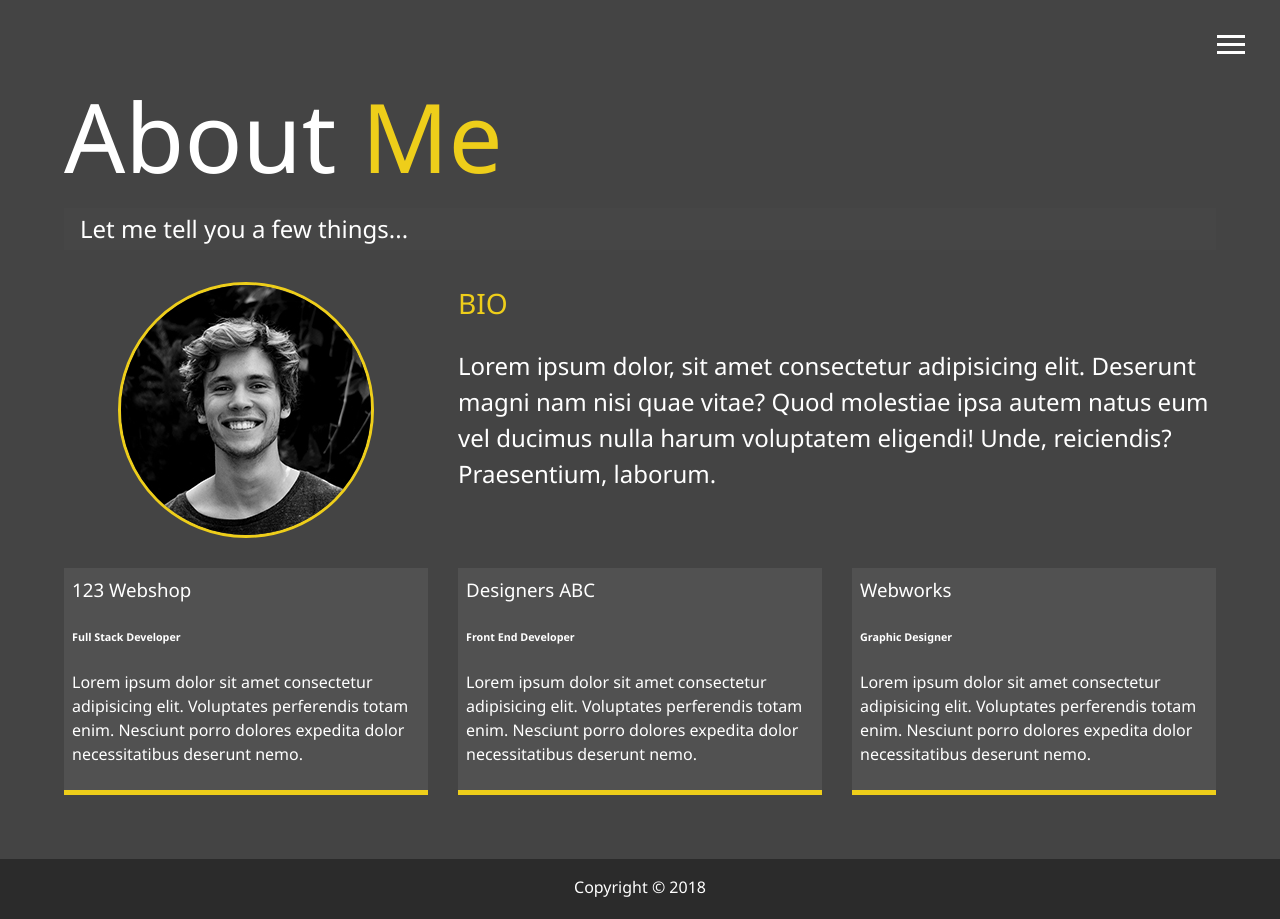
After one commit to MeBoss/modern_portfolio, a PHP site: page /dist/about.html in a window 1280 px wide. The commit adds this page. Run offline with PHP 8.4, Linux system fonts and the light colour scheme; some libraries are stand-ins or nearby versions.

Commit message:
Set text color function & about page

```diff
--- /dev/null
+++ b/dist/about.html
@@ -0,0 +1,94 @@
+<!DOCTYPE html>
+<html lang="en">
+
+<head>
+    <meta charset="UTF-8">
+    <meta name="viewport" content="width=device-width, initial-scale=1.0">
+    <meta http-equiv="X-UA-Compatible" content="ie=edge">
+    <link rel="stylesheet" href="https://use.fontawesome.com/releases/v5.2.0/css/all.css" integrity="sha384-hWVjflwFxL6sNzntih27bfxkr27PmbbK/iSvJ+a4+0owXq79v+lsFkW54bOGbiDQ" crossorigin="anonymous">
+
+    <link rel="stylesheet" href="css/main.css">
+    <title>About Me</title>
+</head>
+
+<body>
+    <header>
+        <div class="menu-btn">
+            <div class="btn-line"></div>
+            <div class="btn-line"></div>
+            <div class="btn-line"></div>
+        </div>
+
+        <nav class="menu">
+            <div class="menu-branding">
+                <div class="portrait"></div>
+            </div>
+            <ul class="menu-nav">
+                <li class="nav-item">
+                    <a href="/" class="nav-link">
+                        Home
+                    </a>
+                </li>
+                <li class="nav-item current">
+                    <a href="about.html" class="nav-link">
+                        About Me
+                    </a>
+                </li>
+                <li class="nav-item">
+                    <a href="work.html" class="nav-link">
+                        My Work
+                    </a>
+                </li>
+                <li class="nav-item">
+                    <a href="contact.html" class="nav-link">
+                        How To Reach Me
+                    </a>
+                </li>
+            </ul>
+        </nav>
+    </header>
+
+    <main id="about">
+        <h1 class="lg-heading">
+            About
+            <span class="text-secondary">Me</span>
+        </h1>
+        <h2 class="sm-heading">
+            Let me tell you a few things...
+        </h2>
+        <div class="about-info">
+            <img src="img/portrait.jpg" alt="John Doe" class="bio-image">
+
+            <div class="bio">
+                <h3 class="text-secondary">BIO</h3>
+                <p>Lorem ipsum dolor, sit amet consectetur adipisicing elit. Deserunt magni nam nisi quae vitae? Quod molestiae ipsa autem natus eum vel ducimus nulla harum voluptatem eligendi! Unde, reiciendis? Praesentium, laborum.</p>
+            </div>
+
+            <div class="job job-1">
+                <h3>123 Webshop</h3>
+                <h6>Full Stack Developer</h6>
+                <p>Lorem ipsum dolor sit amet consectetur adipisicing elit. Voluptates perferendis totam enim. Nesciunt porro dolores expedita dolor necessitatibus deserunt nemo.</p>
+            </div>
+
+            <div class="job job-2">
+                <h3>Designers ABC</h3>
+                <h6>Front End Developer</h6>
+                <p>Lorem ipsum dolor sit amet consectetur adipisicing elit. Voluptates perferendis totam enim. Nesciunt porro dolores expedita dolor necessitatibus deserunt nemo.</p>
+            </div>
+
+            <div class="job job-3">
+                <h3>Webworks</h3>
+                <h6>Graphic Designer</h6>
+                <p>Lorem ipsum dolor sit amet consectetur adipisicing elit. Voluptates perferendis totam enim. Nesciunt porro dolores expedita dolor necessitatibus deserunt nemo.</p>
+            </div>
+        </div>
+    </main>
+
+    <footer id="main-footer">
+        Copyright &copy; 2018
+    </footer>
+
+    <script src="js/main.js"></script>
+</body>
+
+</html>
--- a/dist/css/main.css
+++ b/dist/css/main.css
@@ -175,7 +144,7 @@ header {
 
 main {
   padding: 4rem;
-  height: 100%; }
+  min-height: calc(100vh - 60px); }
   main .icons {
     margin-top: 1rem; }
     main .icons a {
@@ -187,3 +156,68 @@ main {
     overflow: hidden; }
     main#home h1 {
       margin-top: 20vh; }
+
+.about-info {
+  display: grid;
+  grid-gap: 30px;
+  grid-template-areas: 'bioimage bio bio' 'job1 job2 job3';
+  grid-template-columns: repeat(3, 1fr); }
+  .about-info .bio-image {
+    grid-area: bioimage;
+    margin: auto;
+    border-radius: 50%;
+    border: #eece1a 3px solid; }
+  .about-info .bio {
+    grid-area: bio;
+    font-size: 1.5rem; }
+  .about-info .job-1 {
+    grid-area: job1; }
+  .about-info .job-2 {
+    grid-area: job2; }
+  .about-info .job-3 {
+    grid-area: job3; }
+  .about-info .job {
+    background: #515151;
+    padding: 0.5rem;
+    border-bottom: #eece1a 5px solid; }
+
+#main-footer {
+  text-align: center;
+  padding: 1rem;
+  background: #2b2b2b;
+  color: #fff;
+  height: 60px; }
+
+@media screen and (max-width: 768px) {
+  main {
+    align-items: center;
+    text-align: center; }
+    main .lg-heading {
+      line-height: 1;
+      margin-bottom: 1rem; }
+  ul.menu-nav,
+  div.menu-branding {
+    float: none;
+    width: 100%;
+    min-height: 0; }
+    ul.menu-nav.show,
+    div.menu-branding.show {
+      transform: translate3d(0, 0, 0); }
+  .menu-nav {
+    height: 75vh;
+    transform: translate3d(-100%, 0, 0);
+    font-size: 24px; }
+  .menu-branding {
+    height: 25vh;
+    transform: translate3d(100%, 0, 0); }
+    .menu-branding .portrait {
+      background: url("../img/portrait_small.jpg");
+      width: 150px;
+      height: 150px; }
+  .about-info {
+    grid-template-areas: 'bioimage' 'bio' 'job1' 'job2' 'job3';
+    grid-template-columns: 1fr; } }
+
+@media screen and (max-width: 500px) {
+  main#home h1 {
+    margin-top: 10vh; } }
--- a/scss/_config.scss
+++ b/scss/_config.scss
@@ -27,6 +27,16 @@ $background-opacity: 0.9;
     }
 }
 
+// Set Text Color
+@function set-text-color($color) {
+    @if (lightness($color) > 40) {
+        @return #000;
+    }
+    @else {
+        @return #fff;
+    }
+}
+
 // Media Query Mixins
 @mixin mediaSm {
     @media screen and (max-width: 500px) {
--- a/scss/_menu.scss
+++ b/scss/_menu.scss
@@ -10,7 +10,7 @@
         width: 28px;
         height: 3px;
         margin: 0 0 5px 0;
-        background: #fff;
+        background: set-text-color($primary-color);
         @include easeOut;
     } // Rotate Into X With Menu Lines
     &.close {
@@ -97,7 +97,7 @@
         text-transform: uppercase;
         padding: 1rem 0;
         font-weight: 300;
-        color: #fff;
+        color: set-text-color($primary-color);
         text-decoration: none;
         @include easeOut;
         &:hover {
--- a/scss/_mobile.scss
+++ b/scss/_mobile.scss
@@ -37,6 +37,10 @@
             height: 150px;
         }
     }
+    .about-info {
+        grid-template-areas: 'bioimage' 'bio' 'job1' 'job2' 'job3';
+        grid-template-columns: 1fr;
+    }
 }
 
 // Smartphones
--- a/scss/main.scss
+++ b/scss/main.scss
@@ -1,6 +1,5 @@
 @import 'config';
 @import 'menu';
-@import 'mobile';
 * {
     box-sizing: border-box;
 }
@@ -8,7 +7,7 @@
 body {
     @include background;
     background: $primary-color;
-    color: #fff;
+    color: set-text-color($primary-color);
     height: 100%;
     margin: 0;
     font-family: 'Segoe UI', Tahoma, Geneva, Verdana, sans-serif;
@@ -47,8 +46,8 @@ header {
 }
 
 main {
-    padding: 4rem;
-    height: 100%;
+    padding: 4rem; // height: 100%;
+    min-height: calc(100vh - 60px);
     .icons {
         margin-top: 1rem;
         a {
@@ -66,3 +65,44 @@ main {
         }
     }
 }
+
+.about-info {
+    display: grid;
+    grid-gap: 30px;
+    grid-template-areas: 'bioimage bio bio' 'job1 job2 job3';
+    grid-template-columns: repeat(3, 1fr);
+    .bio-image {
+        grid-area: bioimage;
+        margin: auto;
+        border-radius: 50%;
+        border: $secondary-color 3px solid;
+    }
+    .bio {
+        grid-area: bio;
+        font-size: 1.5rem;
+    }
+    .job-1 {
+        grid-area: job1;
+    }
+    .job-2 {
+        grid-area: job2;
+    }
+    .job-3 {
+        grid-area: job3;
+    }
+    .job {
+        background: lighten($primary-color, 5);
+        padding: 0.5rem;
+        border-bottom: $secondary-color 5px solid;
+    }
+}
+
+#main-footer {
+    text-align: center;
+    padding: 1rem;
+    background: darken($primary-color, 10);
+    color: set-text-color($primary-color);
+    height: 60px;
+}
+
+@import 'mobile';
```
Also changed, not shown: other parts of dist/css/main.css (+0 -31 lines).
